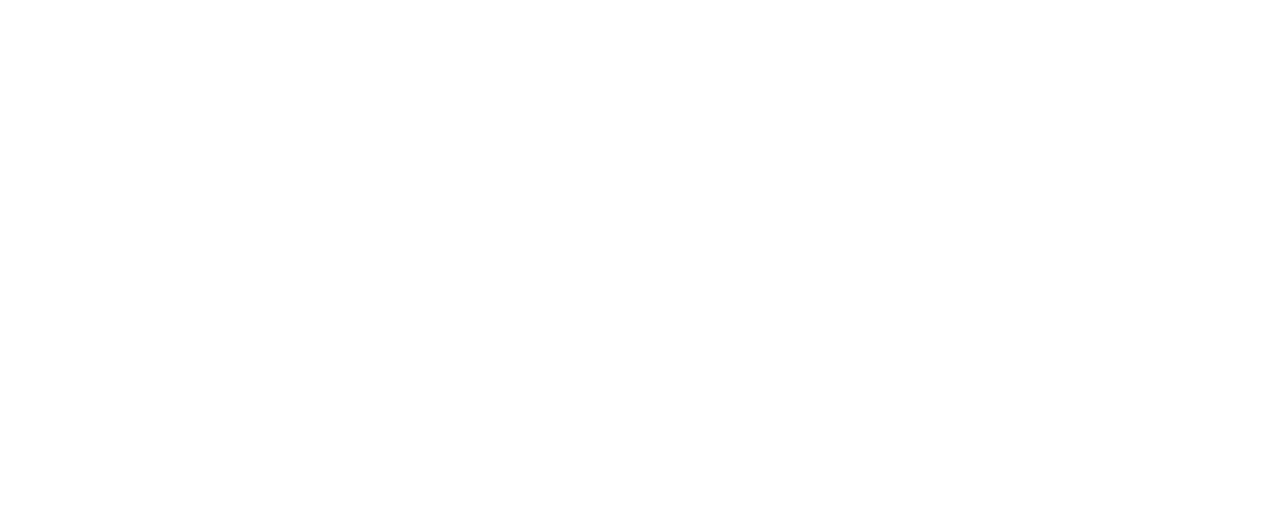
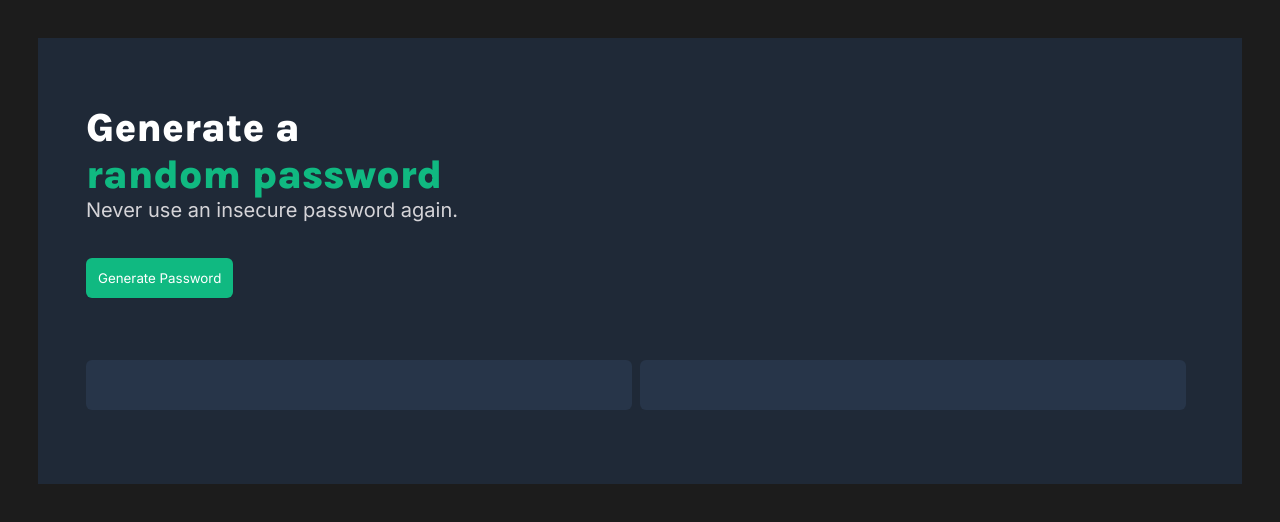
Before and after one commit to moshoodabdullahi/password-generator, a website: page index.html in a window 1280 px wide. Drawn offline with Linux system fonts and the light colour scheme.

Commit message:
feat: Add password generator project

```diff
--- a/css/index.css
+++ b/css/index.css
@@ -1,3 +1,89 @@
-/* Example of @import use
-This imports the `reset.css` file */
-@import url('./reset.css');
+@import url('https://fonts.googleapis.com/css2?family=Inter:wght@400;500&family=Karla:wght@800&display=swap');
+
+* {
+    margin: 18px 0;
+}
+
+html, body {
+    margin: 0;
+    padding: 0;
+    background: #1c1c1c;
+}
+
+.container{
+    padding: 48px;
+    margin: 38px;
+    background: #1F2937;
+}
+
+.random-head {
+    margin-bottom: 4px;
+}
+
+.header {
+    font-family: 'Karla', sans serif;
+    font-size: 40px;
+    color: #fff;
+    margin: 0;
+}
+
+.random-text{
+    color: #10b981;
+    margin-bottom: 18px;
+}
+
+.sub-heading{
+    font-size: 20px;
+    font-family: 'Inter', sans serif;
+    margin: 0;
+}
+
+.random-accent{
+    color: #d5d4d8;
+}
+
+.password-button {
+    display: flex;
+    width: 100%;
+}
+
+#generate-password-el {
+    height: 100%;
+}
+
+.btn {
+    padding: 12px;
+    border-radius: 6px;
+    background: #10B981;
+    color: #fff;
+    font-family: 'Inter', sans serif;
+    border: none;
+    box-shadow: 0px 1px 2px rgba(0, 0, 0, 0.05);
+}
+
+.password-generator {
+    display: flex;
+    width: 100%;
+    margin: 0;
+}
+
+.column-left, .column-right{
+    display: flex;
+    flex-direction: column;
+    width: 100%;
+    margin-right: 8px;
+}
+
+.password{
+    min-height: 50px;
+    display: flex;
+    align-items: center;
+    width: 100%;
+    margin: 8px 0;
+    font-family: 'Inter', sans serif;
+    color: #10B981;
+    background: #273549;
+    border-radius: 6px;
+    justify-content: center;
+    text-align: center;
+}
--- a/css/reset.css
+++ /dev/null
@@ -1 +0,0 @@
-/* Base styles */
--- a/index.html
+++ b/index.html
@@ -2,8 +2,31 @@
 <html lang="en">
   <head>
     <meta charset="UTF-8" />
+    <meta http-equiv="X-UA-Compatible" content="IE=edge" />
     <meta name="viewport" content="width=device-width, initial-scale=1.0" />
-    <title>Document</title>
+    <link rel="stylesheet" href="css/index.css">
+    <title>Password Generator</title>
   </head>
-  <body></body>
+  <body>
+          <div class="container">
+              <div  class="random-head">
+                  <h1 class="header">Generate a <span class="random-text"> <br>random password</span></h1>
+                  <p class="sub-heading random-accent">Never use an insecure password again.</p>
+                  <div class="password-button">
+                      <button class="btn" id="generate-password-el">Generate Password</button>
+                  </div>
+              </div>
+
+              <div class="password-generator">
+                  <div class="column-left">
+                      <p class="password" id="pass-el-one"> </p>
+                  </div>
+                  <div class="column-right">
+                      <p class="password" id="pass-el-two"> </p>
+                  </div>
+              </div>
+            </div>
+          <script src="index.js"></script>
+  </html>
+  </body>
 </html>
--- a/package.json
+++ b/package.json
@@ -1,5 +1,5 @@
 {
-  "name": "js-template",
+  "name": "js-password-denerator",
   "version": "0.2.0",
   "private": true,
   "dependencies": {},
```
Also changed, not shown: js/index.js (+2 -6 lines), README.md, 1 other file.
